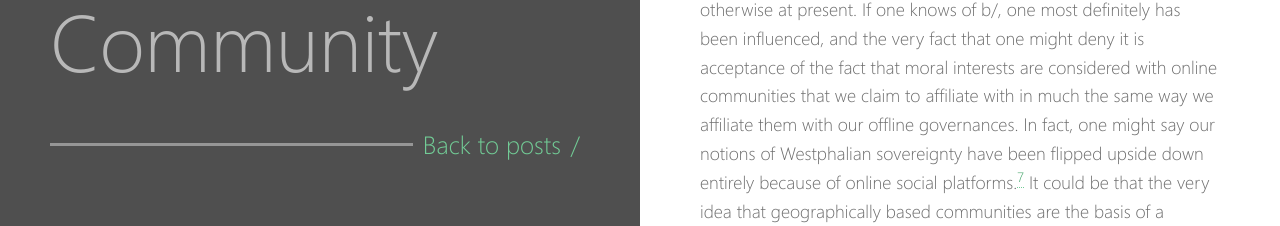
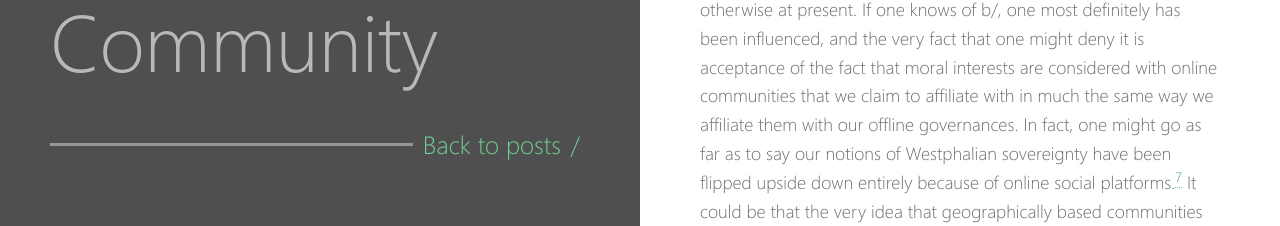
Before and after one commit to alexanderosmith/alexanderosmith-1.0, a Jekyll site: the page built from _posts/2018-01-22-BaymAndCommunity.md, in a window 1280 px wide. Shown: the part 4771-4997 px from the top of the page. Built offline with Jekyll 4.4.1, drawn with Linux system fonts in a browser that asks for light colours; some of the changed text lies outside the part shown.

Commit message:
Grammatical Change
Grammatical Change

```diff
--- a/_posts/2018-01-22-BaymAndCommunity.md
+++ b/_posts/2018-01-22-BaymAndCommunity.md
@@ -28,7 +28,7 @@
 
 Certainly with closed off, smaller spaces what has been suggested has happened, and occurs frequently on Reddit, often infamously when decisions are made to shut down sub-forums, and because of the nature of Reddit, it seems that it immediately becomes a much larger discussion. Because of this larger discussion, the very notions of how Reddit moderators manage moral standards on its pages have frequently come into question. Because this does occur, it would seem that there are places where there are dynamics of group morality which relate closely with how people “vote with their feet” and that frequently, these discussions happen in a very public way in the larger community. In this sense, one cannot simply discount the dynamic nature of the connections between groups, and how those dynamics inform groups that may not immediately seem connected. These certainly are not silos of information that we discussed earlier.
 
-Infamously b/ on 4chan has influenced much of the online world with its morally questionable shenanigans.[^6] I would go so far as to suggest that there is not a living person in Europe or the U.S. between the ages of 15 and 55 that has not been culturally influenced by b/ in some way, whether they would know it or not. Perhaps even if they did know, it could be advisable for them to say otherwise at present. If one knows of b/, one most definitely has been influenced, and the very fact that one might deny it is acceptance of the fact that moral interests are considered with online communities that we claim to affiliate with in much the same way we affiliate them with our offline governances. In fact, one might say our notions of Westphalian sovereignty have been flipped upside down entirely because of online social platforms.[^7] It could be that the very idea that geographically based communities are the basis of a morally understandable community are deeply mistaken.
+Infamously b/ on 4chan has influenced much of the online world with its morally questionable shenanigans.[^6] I would go so far as to suggest that there is not a living person in Europe or the U.S. between the ages of 15 and 55 that has not been culturally influenced by b/ in some way, whether they would know it or not. Perhaps even if they did know, it could be advisable for them to say otherwise at present. If one knows of b/, one most definitely has been influenced, and the very fact that one might deny it is acceptance of the fact that moral interests are considered with online communities that we claim to affiliate with in much the same way we affiliate them with our offline governances. In fact, one might go as far as to say our notions of Westphalian sovereignty have been flipped upside down entirely because of online social platforms.[^7] It could be that the very idea that geographically based communities are the basis of a morally understandable community are deeply mistaken.
 
 ## In Summary
 Firstly, it would seem at least clear at this point that one could argue that online social groups are actually less of a filter than offline. These groups are more or less interconnected, and that degree of connectedness also inherits direct their connected moral discussion that become a part of social groups. Perhaps, instead we should consider online spaces as the first time we could observe the filter directly. If one wishes to question this any further, one merely has to question the same ideals among academic invisible colleges.[^8] These are much smaller and much more closed off to social groups at large. There are a significant number of academic groups with fewer people than the number of people you meet in a weekend. Would you or would you not consider your own academic writing group conversing on broad (and specific) social moral dilemma in and outside of your social group? If not, then academia as a whole has failed to do its job. So we should be careful if only for pragmatic reasons what we claim necessary amounts of ethical discussion to qualify a social group a “community” unless we are not worried about invalidating our own social experience.
```
